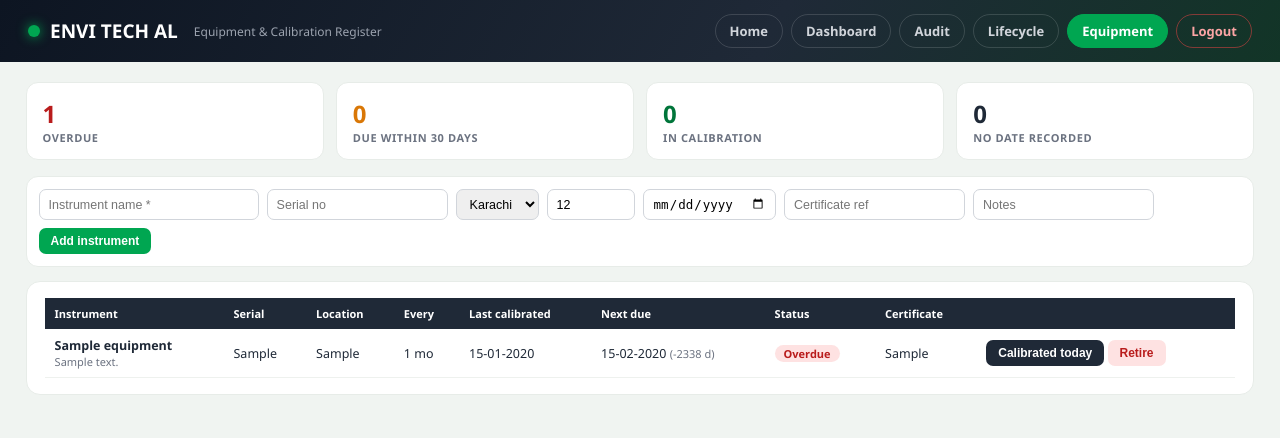
After one commit to envitech9503/envitechal-reporting, a Django app: page /dashboard/equipment/ in a window 1280 px wide. The commit adds this page. Shown: the top 438 px of the page. Run offline with Django 4.2, Linux system fonts and the light colour scheme; a user stored in the database is signed in; tables that the repository leaves empty hold one stand-in row (values such as "Sample post").

Commit message:
Phase 2 batch 1: equipment/calibration register + QR sample labels
- /dashboard/equipment/: instrument register with next-due computed from frequency, Overdue / Due soon (30d) / OK / No date badges and summary cards, admin add + Calibrated-today (with cert ref) + Retire; history-tracked Equipment model (migration 0006 additive); Equipment nav on all module pages
- /dashboard/label/?sid=: printable QR sample label (brand, sample id, client, committed date); QR opens lifecycle board; QR label link on every lifecycle card
- Verified live: add -> OK status with correct next-due (65d), retire; label rendered for real sample

```diff
--- a/dashboard/urls.py
+++ b/dashboard/urls.py
@@ -8,6 +8,10 @@ urlpatterns = [
     path('lifecycle/', views.lifecycle_page, name='lifecycle'),
     path('api/lifecycle/', views.lifecycle_data, name='lifecycle_data'),
     path('api/lifecycle-set/', views.lifecycle_set, name='lifecycle_set'),
+    path('equipment/', views.equipment_page, name='equipment'),
+    path('api/equipment/', views.equipment_data, name='equipment_data'),
+    path('api/equipment-save/', views.equipment_save, name='equipment_save'),
+    path('label/', views.sample_label, name='sample_label'),
     path('api/audit/', views.audit_data, name='audit_data'),
     path('api/audit-detail/', views.audit_detail, name='audit_detail'),
 
--- a/dashboard/views.py
+++ b/dashboard/views.py
@@ -459,3 +459,90 @@ def lifecycle_set(request):
     obj, _c = SampleLifecycle.objects.update_or_create(
         sample_id=sid, defaults={'status': st, 'updated_by': request.user})
     return JsonResponse({'ok': True, 'sample_id': sid, 'status': st})
+
+
+# --- Phase 2: equipment register + QR labels (12-07-2026) ---
+@login_required
+def equipment_page(request):
+    return render(request, 'equipment.html')
+
+
+def _eq_row(e, today):
+    due = None
+    state = 'No date'
+    days = None
+    if e.last_calibrated:
+        m = e.frequency_months or 12
+        y, mo = e.last_calibrated.year, e.last_calibrated.month + m
+        y += (mo - 1) // 12; mo = (mo - 1) % 12 + 1
+        dd = min(e.last_calibrated.day, 28)
+        from datetime import date as _date
+        due = _date(y, mo, dd)
+        days = (due - today).days
+        state = 'Overdue' if days < 0 else ('Due soon' if days <= 30 else 'OK')
+    return {'id': e.id, 'name': e.name, 'serial': e.serial_no, 'location': e.location,
+            'freq': e.frequency_months, 'last': e.last_calibrated.strftime('%d-%m-%Y') if e.last_calibrated else '',
+            'due': due.strftime('%d-%m-%Y') if due else '', 'days': days, 'state': state,
+            'cert': e.cert_ref, 'notes': e.notes}
+
+
+@login_required
+def equipment_data(request):
+    from EnviTechAlApp.models import Equipment
+    today = timezone.localdate()
+    rows = [_eq_row(e, today) for e in Equipment.objects.filter(active=True).order_by('name')]
+    order = {'Overdue': 0, 'Due soon': 1, 'No date': 2, 'OK': 3}
+    rows.sort(key=lambda r: (order.get(r['state'], 9), r['days'] if r['days'] is not None else 9999))
+    return JsonResponse({'rows': rows, 'is_admin': request.user.is_superuser,
+                         'summary': {k: sum(1 for r in rows if r['state'] == k) for k in order}})
+
+
+@login_required
+@csrf_exempt
+def equipment_save(request):
+    from EnviTechAlApp.models import Equipment
+    from datetime import datetime as _dt
+    if request.method != 'POST':
+        return JsonResponse({'error': 'POST required'}, status=405)
+    if not request.user.is_superuser:
+        return JsonResponse({'error': 'Administrator access required'}, status=403)
+    g = request.POST
+    act = (g.get('act') or 'save').strip()
+    if act == 'calibrated':
+        try:
+            e = Equipment.objects.get(id=int(g.get('id')))
+            e.last_calibrated = timezone.localdate()
+            if g.get('cert'): e.cert_ref = g.get('cert')[:120]
+            e.updated_by = request.user; e.save()
+            return JsonResponse({'ok': True})
+        except Exception:
+            return JsonResponse({'error': 'Not found'}, status=404)
+    if act == 'remove':
+        try:
+            e = Equipment.objects.get(id=int(g.get('id')))
+            e.active = False; e.updated_by = request.user; e.save()
+            return JsonResponse({'ok': True})
+        except Exception:
+            return JsonResponse({'error': 'Not found'}, status=404)
+    name = (g.get('name') or '').strip()
+    if not name:
+        return JsonResponse({'error': 'Name is required'}, status=400)
+    last = None
+    if g.get('last'):
+        try: last = _dt.strptime(g.get('last'), '%Y-%m-%d').date()
+        except Exception: pass
+    try: freq = max(1, min(120, int(g.get('freq') or 12)))
+    except Exception: freq = 12
+    Equipment.objects.create(name=name[:200], serial_no=(g.get('serial') or '')[:120],
+                             location=(g.get('location') or 'Karachi')[:60], frequency_months=freq,
+                             last_calibrated=last, cert_ref=(g.get('cert') or '')[:120],
+                             notes=(g.get('notes') or '')[:300], updated_by=request.user)
+    return JsonResponse({'ok': True})
+
+
+@login_required
+def sample_label(request):
+    sid = (request.GET.get('sid') or '').strip()[:100]
+    reg = Sample_registration.objects.filter(sample_id=sid).values('sample_id', 'inp1', 'inp3', 'inp9').first() or {}
+    return render(request, 'label.html', {'sid': sid, 'client': (reg.get('inp1') or '')[:60],
+                                          'rec': (reg.get('inp3') or '')[:24], 'due': reg.get('inp9') or ''})
--- a/templates/audit.html
+++ b/templates/audit.html
@@ -48,6 +48,7 @@ tr.main-row:hover td{background:#f2f8f4;cursor:pointer}
     <a href="/dashboard/dashboard/">Dashboard</a>
     <a class="cur" href="/dashboard/audit/">Audit</a>
     <a href="/dashboard/lifecycle/">Lifecycle</a>
+    <a href="/dashboard/equipment/">Equipment</a>
     <a class="out" href="/logout/">Logout</a>
   </nav>
 </header>
--- a/templates/dashboard.html
+++ b/templates/dashboard.html
@@ -75,6 +75,7 @@ tr:nth-child(even) td{background:#f7faf8}
     <a href="/loggingList/">Logging</a>
     <a href="/dashboard/audit/">Audit</a>
     <a href="/dashboard/lifecycle/">Lifecycle</a>
+    <a href="/dashboard/equipment/">Equipment</a>
     <a class="cur" href="/dashboard/dashboard/">Dashboard</a>
     <a class="out" href="/logout/">Logout</a>
   </nav>
--- /dev/null
+++ b/templates/equipment.html
@@ -0,0 +1,99 @@
+<!DOCTYPE html>
+<html lang="en">
+<head>
+<meta charset="utf-8"><meta name="viewport" content="width=device-width,initial-scale=1">
+<title>EnviTechAL - Equipment & Calibration</title>
+<style>
+*{box-sizing:border-box;margin:0;padding:0}
+body{font-family:'Segoe UI',Calibri,Arial,sans-serif;background:#f0f4f1;color:#1F2937}
+header{display:flex;justify-content:space-between;align-items:center;padding:14px 28px;background:linear-gradient(120deg,#0d1522,#1F2937 60%,#123527);position:sticky;top:0;z-index:5}
+.brand{color:#fff;font-weight:800;font-size:19px;display:flex;align-items:center;gap:10px}
+.brand .dot{width:12px;height:12px;border-radius:50%;background:#00A651;box-shadow:0 0 12px #00A651}
+.brand small{color:#9ca3af;font-weight:500;font-size:12px;margin-left:6px}
+nav{display:flex;gap:8px;flex-wrap:wrap}
+nav a{color:#d1d5db;text-decoration:none;font-size:13px;font-weight:600;padding:7px 14px;border-radius:20px;border:1px solid rgba(255,255,255,.14)}
+nav a:hover{background:rgba(0,166,81,.18);color:#fff;border-color:#00A651}
+nav a.cur{background:#00A651;color:#fff;border-color:#00A651}
+nav a.out{border-color:rgba(239,68,68,.5);color:#fca5a5}
+main{width:min(100%,1300px);margin-inline:auto;padding:20px clamp(14px,2vw,30px) 44px}
+.cards{display:grid;grid-template-columns:repeat(auto-fit,minmax(150px,1fr));gap:12px;margin-bottom:16px}
+.card{background:#fff;border-radius:12px;padding:14px 16px;border:1px solid #e7ece8}
+.card .num{font-size:24px;font-weight:800}.card .lbl{font-size:11px;font-weight:700;color:#6B7280;text-transform:uppercase;letter-spacing:.6px}
+.card.red .num{color:#b91c1c}.card.amber .num{color:#d97706}.card.green .num{color:#00753a}
+.panel{background:#fff;border-radius:14px;padding:16px 18px;border:1px solid #e7ece8}
+table{width:100%;border-collapse:collapse;font-size:12.5px}
+th{background:#1F2937;color:#fff;text-align:left;padding:8px 10px;font-size:11px}
+td{padding:8px 10px;border-bottom:1px solid #eef1ee}
+.st{font-weight:700;border-radius:10px;padding:1px 9px;font-size:11px;white-space:nowrap}
+.st.Overdue{background:#fee2e2;color:#b91c1c}.st.Duesoon{background:#fef3c7;color:#92600a}
+.st.OK{background:#e6f7ee;color:#00753a}.st.Nodate{background:#eef1f4;color:#6B7280}
+button{border:none;border-radius:7px;padding:6px 12px;font-weight:600;font-size:12px;cursor:pointer}
+.btn-g{background:#00A651;color:#fff}.btn-s{background:#1F2937;color:#fff}.btn-r{background:#fee2e2;color:#b91c1c}
+.addbar{display:none;gap:8px;flex-wrap:wrap;background:#fff;border:1px solid #e7ece8;border-radius:12px;padding:12px;margin-bottom:14px}
+.addbar input,.addbar select{border:1px solid #d1d5db;border-radius:7px;padding:6px 9px;font-size:12.5px}
+.empty{color:#9ca3af;text-align:center;padding:26px}
+</style>
+</head>
+<body>
+<header>
+  <div class="brand"><span class="dot"></span>ENVI TECH AL<small>Equipment &amp; Calibration Register</small></div>
+  <nav>
+    <a href="/">Home</a>
+    <a href="/dashboard/dashboard/">Dashboard</a>
+    <a href="/dashboard/audit/">Audit</a>
+    <a href="/dashboard/lifecycle/">Lifecycle</a>
+    <a class="cur" href="/dashboard/equipment/">Equipment</a>
+    <a class="out" href="/logout/">Logout</a>
+  </nav>
+</header>
+<main>
+  <div class="cards" id="sum"></div>
+  <div class="addbar" id="addbar">
+    <input id="f_name" placeholder="Instrument name *" style="min-width:220px">
+    <input id="f_serial" placeholder="Serial no">
+    <select id="f_loc"><option>Karachi</option><option>Lahore</option><option>Field</option></select>
+    <input id="f_freq" type="number" value="12" min="1" max="120" style="width:88px" title="Calibration frequency (months)">
+    <input id="f_last" type="date" title="Last calibrated">
+    <input id="f_cert" placeholder="Certificate ref">
+    <input id="f_notes" placeholder="Notes" style="min-width:180px">
+    <button class="btn-g" onclick="save()">Add instrument</button>
+  </div>
+  <div class="panel">
+    <table>
+      <thead><tr><th>Instrument</th><th>Serial</th><th>Location</th><th>Every</th><th>Last calibrated</th><th>Next due</th><th>Status</th><th>Certificate</th><th id="actth"></th></tr></thead>
+      <tbody id="rows"><tr><td colspan="9" class="empty">Loading&hellip;</td></tr></tbody>
+    </table>
+  </div>
+</main>
+<script>
+function esc(s){return String(s==null?'':s).replace(/[&<>"]/g,function(c){return {'&':'&amp;','<':'&lt;','>':'&gt;','"':'&quot;'}[c];});}
+var ADMIN=false;
+function load(){
+  fetch('/dashboard/api/equipment/',{credentials:'include'}).then(function(r){return r.json();}).then(function(d){
+    ADMIN=!!d.is_admin;
+    document.getElementById('addbar').style.display=ADMIN?'flex':'none';
+    var s=d.summary||{};
+    document.getElementById('sum').innerHTML=
+      '<div class="card red"><div class="num">'+(s['Overdue']||0)+'</div><div class="lbl">Overdue</div></div>'+
+      '<div class="card amber"><div class="num">'+(s['Due soon']||0)+'</div><div class="lbl">Due within 30 days</div></div>'+
+      '<div class="card green"><div class="num">'+(s['OK']||0)+'</div><div class="lbl">In calibration</div></div>'+
+      '<div class="card"><div class="num">'+(s['No date']||0)+'</div><div class="lbl">No date recorded</div></div>';
+    var tb=document.getElementById('rows');tb.innerHTML='';
+    if(!(d.rows||[]).length){tb.innerHTML='<tr><td colspan="9" class="empty">No instruments yet. '+(ADMIN?'Add the first one above.':'')+'</td></tr>';return;}
+    d.rows.forEach(function(r){
+      var tr=document.createElement('tr');
+      var act='';
+      if(ADMIN){act='<button class="btn-s" onclick="cal('+r.id+')">Calibrated today</button> <button class="btn-r" onclick="rem('+r.id+')">Retire</button>';}
+      tr.innerHTML='<td><b>'+esc(r.name)+'</b>'+(r.notes?'<div style="font-size:11px;color:#6B7280">'+esc(r.notes)+'</div>':'')+'</td><td>'+esc(r.serial)+'</td><td>'+esc(r.location)+'</td><td>'+r.freq+' mo</td><td>'+esc(r.last)+'</td><td>'+esc(r.due)+(r.days!==null?' <span style="color:#6B7280;font-size:11px">('+r.days+' d)</span>':'')+'</td><td><span class="st '+r.state.replace(/ /g,'')+'">'+esc(r.state)+'</span></td><td>'+esc(r.cert)+'</td><td>'+act+'</td>';
+      tb.appendChild(tr);
+    });
+  });
+}
+function post(fd){fetch('/dashboard/api/equipment-save/',{method:'POST',body:fd,credentials:'include'}).then(function(r){return r.json();}).then(function(j){if(j&&j.ok){load();}else{alert((j&&j.error)||'Failed');}});}
+function save(){var fd=new FormData();['name','serial','loc','freq','last','cert','notes'].forEach(function(k){fd.append(k==='loc'?'location':k,document.getElementById('f_'+k).value);});post(fd);document.getElementById('f_name').value='';}
+function cal(id){var c=prompt('New calibration certificate reference (optional):','');var fd=new FormData();fd.append('act','calibrated');fd.append('id',id);if(c)fd.append('cert',c);post(fd);}
+function rem(id){if(!confirm('Retire this instrument from the register?'))return;var fd=new FormData();fd.append('act','remove');fd.append('id',id);post(fd);}
+load();
+</script>
+</body>
+</html>
--- a/templates/lifecycle.html
+++ b/templates/lifecycle.html
@@ -46,6 +46,7 @@ main{width:min(100%,1500px);margin-inline:auto;padding:20px clamp(14px,2vw,30px)
     <a href="/dashboard/dashboard/">Dashboard</a>
     <a href="/dashboard/audit/">Audit</a>
     <a class="cur" href="/dashboard/lifecycle/">Lifecycle</a>
+    <a href="/dashboard/equipment/">Equipment</a>
     <a class="out" href="/logout/">Logout</a>
   </nav>
 </header>
@@ -78,6 +79,7 @@ function load(){
         h+='<div class="card"><div class="sid">'+esc(c.sample_id)+(c.auto?'<span class="badge">auto</span>':'')+'</div>'+
            (c.client?'<div class="cl">'+esc(c.client)+'</div>':'')+
            (c.due?'<div class="due">Committed: '+esc(c.due)+'</div>':'')+
+           '<div style="margin-top:4px"><a style="font-size:10.5px;color:#00753a;font-weight:700" target="_blank" href="/dashboard/label/?sid='+encodeURIComponent(c.sample_id)+'">QR label</a></div>'+
            '<select onchange="move(\''+esc(c.sample_id).replace(/'/g,"\\'")+'\',this.value)">'+opts+'</select></div>';
       });
       col.innerHTML=h;b.appendChild(col);
```
Also changed, not shown: EnviTechAlApp/models.py (+19 -0 lines), templates/label.html (added, +33 -0 lines), EnviTechAlApp/migrations/0006_historicalequipment_equipment.py (added).
